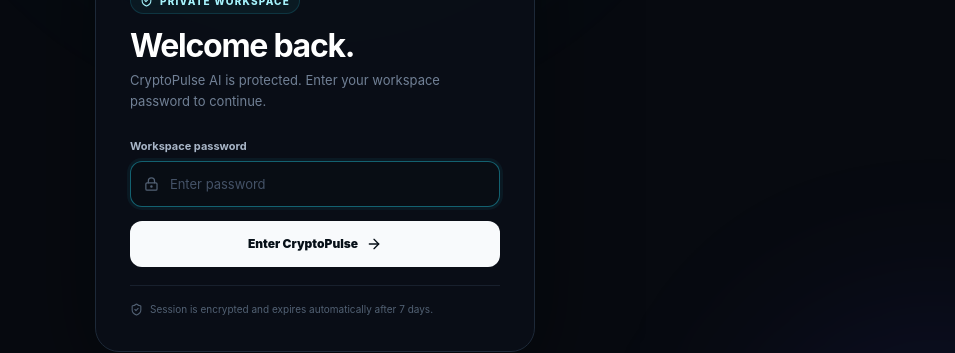
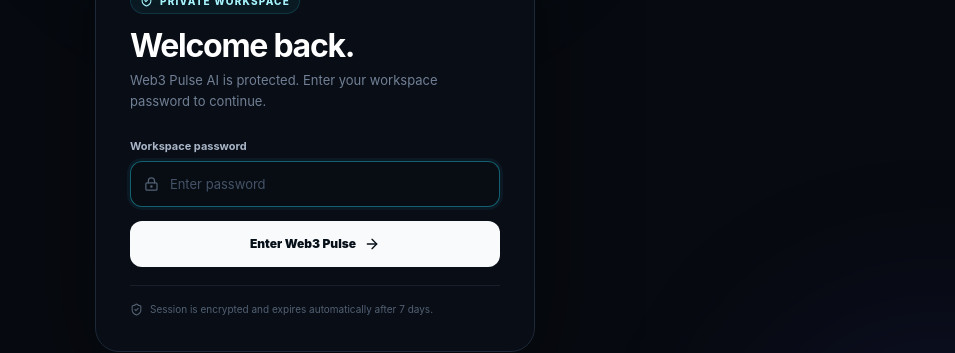
Before and after one commit to bhatnaieem/Content-Agent-, a Next.js app: page /login in a window 1280 px wide. Shown: the part 282-635 px from the top of the page, without its empty margins (325-1280 px from the left). Built offline with nearby package versions, Linux system fonts and the light colour scheme.

Commit message:
Rename login branding to Web3 Pulse

```diff
--- a/app/login/page.tsx
+++ b/app/login/page.tsx
@@ -23,9 +23,9 @@ export default function LoginPage() {
 
   return <main className={styles.page}><div className={`${styles.glowA} ${styles.glowA}`}/><div className={styles.glowB}/><section className={styles.card}>
     <div className={styles.logo}><Sparkles size={22}/></div><div className={styles.kicker}><ShieldCheck size={13}/> Private workspace</div>
-    <h1 className={styles.title}>Welcome back.</h1><p className={styles.sub}>CryptoPulse AI is protected. Enter your workspace password to continue.</p>
+    <h1 className={styles.title}>Welcome back.</h1><p className={styles.sub}>Web3 Pulse AI is protected. Enter your workspace password to continue.</p>
     <form onSubmit={submit}><label className={styles.label} htmlFor="password">Workspace password</label><div className={styles.inputWrap}><LockKeyhole size={16}/><input className={styles.input} id="password" type="password" autoComplete="current-password" autoFocus value={password} onChange={e=>setPassword(e.target.value)} placeholder="Enter password" required /></div>
-    {error&&<div className={styles.error}>{error}</div>}<button className={styles.button} type="submit" disabled={loading}>{loading?"Checking…":"Enter CryptoPulse"}<ArrowRight size={16}/></button></form>
+    {error&&<div className={styles.error}>{error}</div>}<button className={styles.button} type="submit" disabled={loading}>{loading?"Checking…":"Enter Web3 Pulse"}<ArrowRight size={16}/></button></form>
     <div className={styles.note}><ShieldCheck size={13}/> Session is encrypted and expires automatically after 7 days.</div>
   </section></main>;
 }
```
